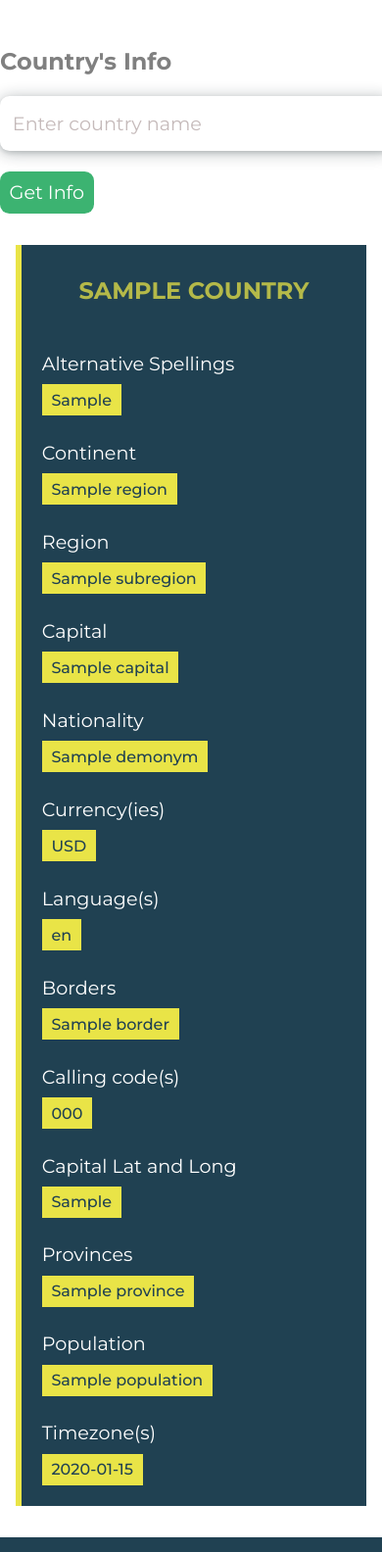
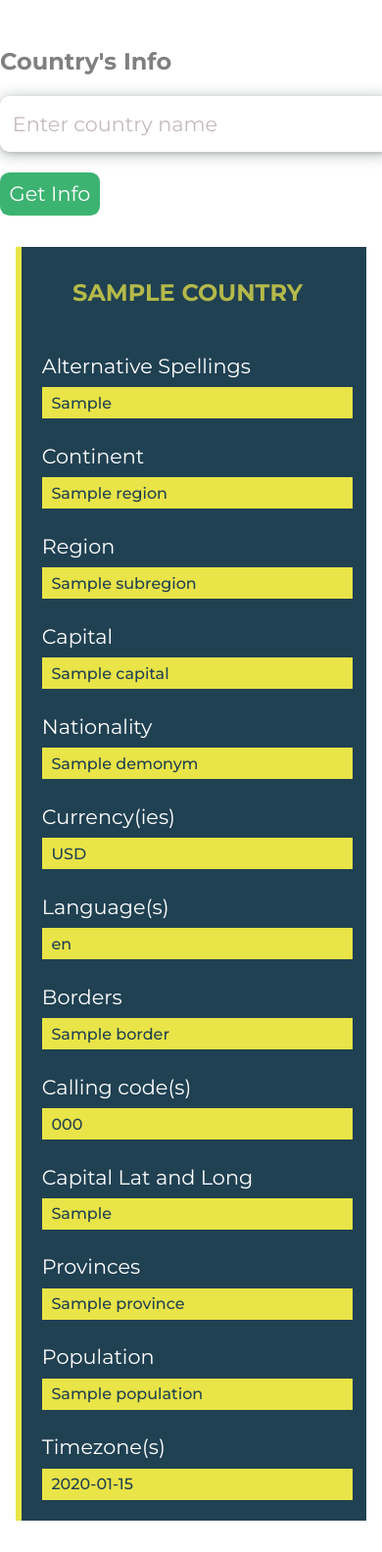
Before and after one commit to engrmarkk/country-Info, a Flask app: template templates/index.html in a window 390 px wide; the page is wider, and only the part inside the window is pictured. Shown: that part at 98% size. Run offline with Flask 2, Linux system fonts and the light colour scheme; the template is opened without the code that fills it: values that come from a table or form of the project are taken from there, most other values are stand-ins (such as "Sample title", 1, 10 or a date in 2020).

Commit message:
media query

```diff
--- a/static/css/style.css
+++ b/static/css/style.css
@@ -67,16 +67,14 @@ h1{
 
 .sub{
     display: flex;
-    align-items: center;
-    flex-wrap: wrap;
-    /* margin-left: 1rem; */
+    flex-direction: column;
 }
 
 .sub p, .subp{
     background: rgb(233, 228, 71);
     padding: .4rem .6rem;
     margin: .6rem;
-    width: fit-content;
+    width: 100%;
     color: #204152;
     font-weight: 500;
 }
@@ -116,8 +114,7 @@ small{
     margin-top: 1rem;
 }
 
-@media (min-width:0px) and (max-width:768px)
-  and (orientation:portrait){
+@media screen and (max-width:768px){
     .field{
         width: 25rem;
     }
@@ -127,18 +124,11 @@ small{
     }
 
     .label, .field, .submit_btn{
-        font-size: 1.2rem;
+        font-size: 1.3rem;
     }
 
     .result{
-        padding: 0 .7rem .7rem .7rem;
+        padding: 0 1.5rem .7rem .7rem;
     }
 
-    .sub{
-        display: flex;
-        flex-direction: column;
-        align-items: flex-start;
-        flex-wrap: nowrap;
-        /* margin-left: 1rem; */
-    }
 }
```
